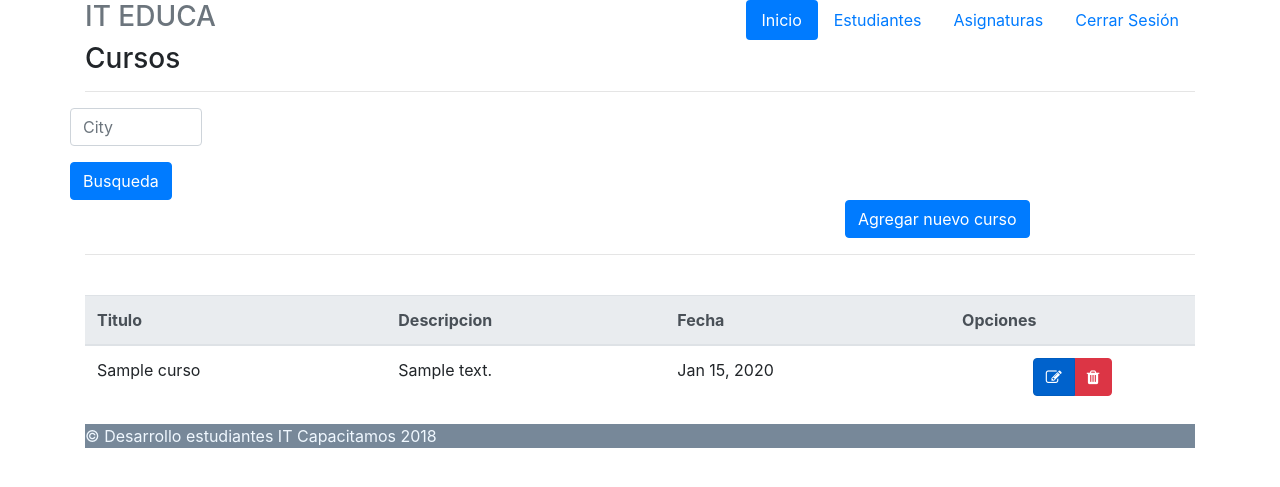
After one commit to betodev90/iteduca1, a Django app: page /cursos/ in a window 1280 px wide. The commit adds this page. Shown: the top 487 px of the page. Run offline with Django 3.2, Linux system fonts and the light colour scheme; a user stored in the database is signed in; tables that the repository leaves empty hold one stand-in row (values such as "Sample post"); some libraries are stand-ins or nearby versions.

Commit message:
lista de cursos

```diff
--- a/courses/templates/base_curso.html
+++ b/courses/templates/base_curso.html
@@ -8,6 +8,7 @@
     <meta name="author" content="">
     <title>IT EDUCA | {% block head-titulo %}{% endblock %}</title>
     <link rel="stylesheet" href="https://stackpath.bootstrapcdn.com/bootstrap/4.1.0/css/bootstrap.min.css" integrity="sha384-9gVQ4dYFwwWSjIDZnLEWnxCjeSWFphJiwGPXr1jddIhOegiu1FwO5qRGvFXOdJZ4" crossorigin="anonymous">
+    <link rel="stylesheet" href="https://cdnjs.cloudflare.com/ajax/libs/font-awesome/4.7.0/css/font-awesome.min.css">
   </head>
   <body>
     <div class="container">
@@ -40,7 +41,7 @@
         <h3 class="text-muted">IT EDUCA</h3>
       </div>
 
-      {% block content %}
+      {% block contenido %}
         <div class="jumbotron">
             <h1 class="display-3">Jumbotron heading</h1>
             <p class="lead">Cras justo odio, dapibus ac facilisis in, egestas eget quam. Fusce dapibus, tellus ac cursus commodo, tortor mauris condimentum nibh, ut fermentum massa justo sit amet risus.</p>
@@ -56,7 +57,6 @@
         </div>
       {% endblock %}
 
-
         <div style="width: 100% !important; background: lightslategray; color: aliceblue">
             <footer>
                 <p>&copy; Desarrollo estudiantes IT Capacitamos 2018</p>
--- /dev/null
+++ b/courses/templates/list_cursos.html
@@ -0,0 +1,65 @@
+{% extends 'base_curso.html' %}
+
+{% block head-titulo %}
+    Lista de cursos
+{% endblock %}
+
+{% block contenido %}
+    <h3>Cursos</h3>
+    <hr>
+    <div class="row">
+        {# Formulario de busqueda #}
+        <form method="get">
+            <div class="form-row">
+                <div class="col-md-6 mb-3">
+                  <input type="text" class="form-control" id="validationDefault03" placeholder="City" required>
+                </div>
+            </div>
+            <button class="btn btn-primary" type="submit">Busqueda</button>
+        </form>
+    </div>
+
+    <div class="row">
+        <div class="col-md-4 offset-md-8">
+            <a href="#" class="btn btn-primary">
+                Agregar nuevo curso
+            </a>
+        </div>
+    </div>
+    <hr />
+
+    <br>
+
+    <table class="table">
+
+        <thead class="thead-light">
+            <tr>
+              <th scope="col">Titulo</th>
+              <th scope="col">Descripcion</th>
+              <th scope="col">Fecha</th>
+              <th scope="col">Opciones</th>
+            </tr>
+        </thead>
+        <tbody>
+            {% for curso in cursos %}
+                <tr>
+                    <td>{{ curso.titulo }}</td>
+                    <td>{{ curso.descripcion }}</td>
+                    <td>{{ curso.fecha_creacion|date:"M d, Y" }}</td>
+                    <td class="text-center">
+                        <div class="btn-group mr30">
+                            <a class="btn btn-primary active"
+                                    href="#">
+                                <i class="fa fa-pencil-square-o" aria-hidden="true"></i>
+                            </a>
+                            <a class="btn btn-danger" href="#">
+                                <i class="fa fa-trash" aria-hidden="true"></i>
+                            </a>
+                        </div>
+                    </td>
+                </tr>
+            {% endfor %}
+        </tbody>
+    </table>
+
+{% endblock %}
--- a/courses/views.py
+++ b/courses/views.py
@@ -1,5 +1,8 @@
 from django.contrib.auth.decorators import login_required
 from django.shortcuts import render
+from django.core.paginator import Paginator
+
+from .models import Curso
 
 
 @login_required(login_url='/login')
@@ -8,5 +11,11 @@ def index(request):
     # logica de la vista
     mensaje = "Iniciando el manejo de vistas en django"
     ctx = {"mensaje": mensaje}
+    return render(request, "inicio.html", context=ctx)
 
-    return render(request, "inicio.html", context=ctx)
+
+@login_required(login_url='/login')
+def lista_cursos(request):
+    """"""
+    cursos = Curso.objects.all()
+    return render(request, 'list_cursos.html', context={'cursos': cursos})
--- a/iteduca/urls.py
+++ b/iteduca/urls.py
@@ -15,12 +15,15 @@ Including another URLconf
 """
 from django.conf.urls import url
 from django.contrib import admin
-from courses.views import index
+from courses.views import index, lista_cursos
 from accounts.views import login_view, logout_view
 
 urlpatterns = [
     url(r'^admin/', admin.site.urls),
     url(r'^inicio/$', index, name='inicio'),
     url(r'^login/$', login_view, name='login'),
-    url(r'^logout/$', logout_view, name='logout')
+    url(r'^logout/$', logout_view, name='logout'),
+
+    # cursos
+    url(r'^cursos/$', lista_cursos, name='lista_cursos'),
 ]
```
Also changed, not shown: courses/templates/inicio.html (+1 -11 lines). Lines whose indentation alone changed are shown as unchanged.
